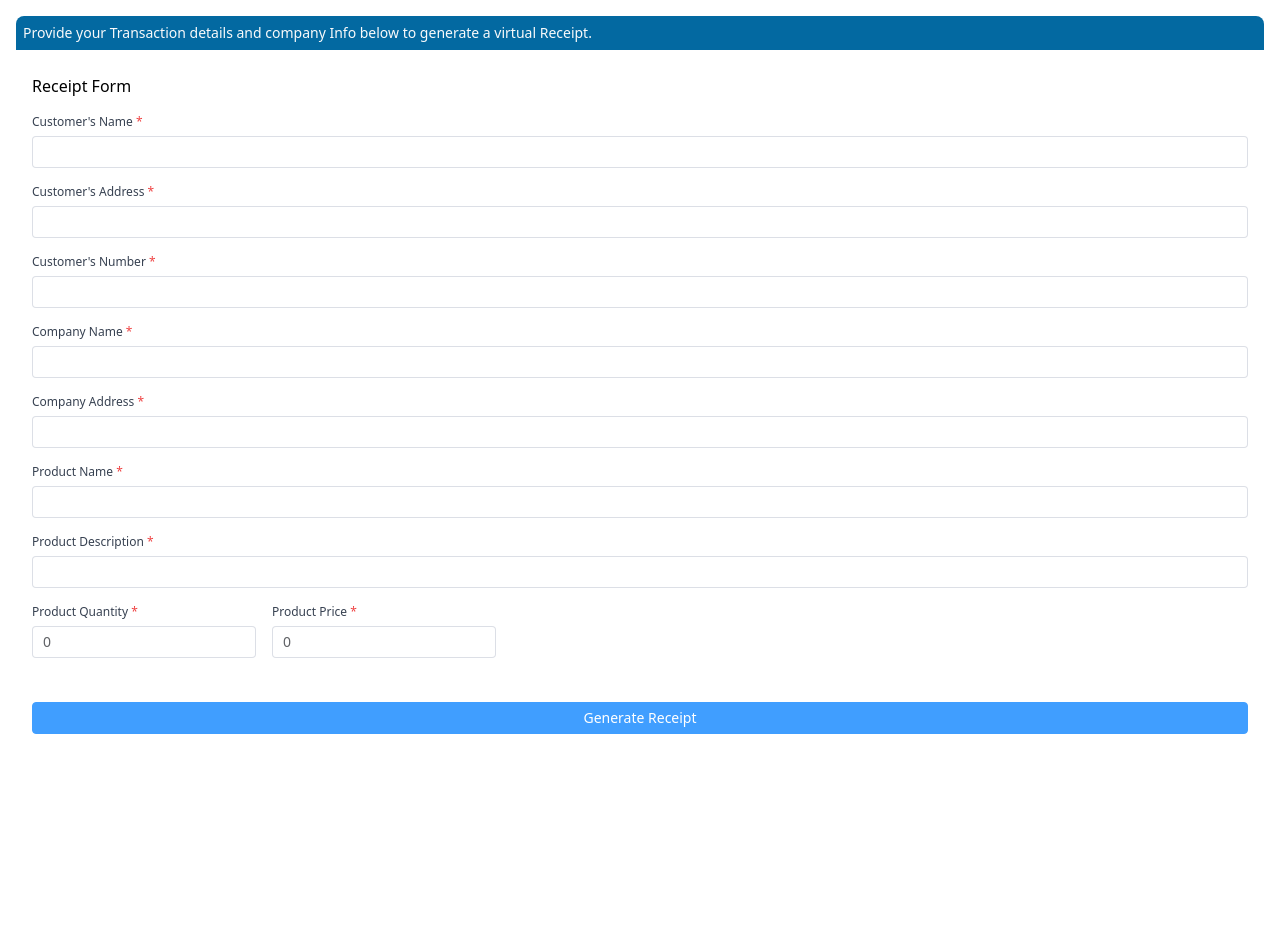
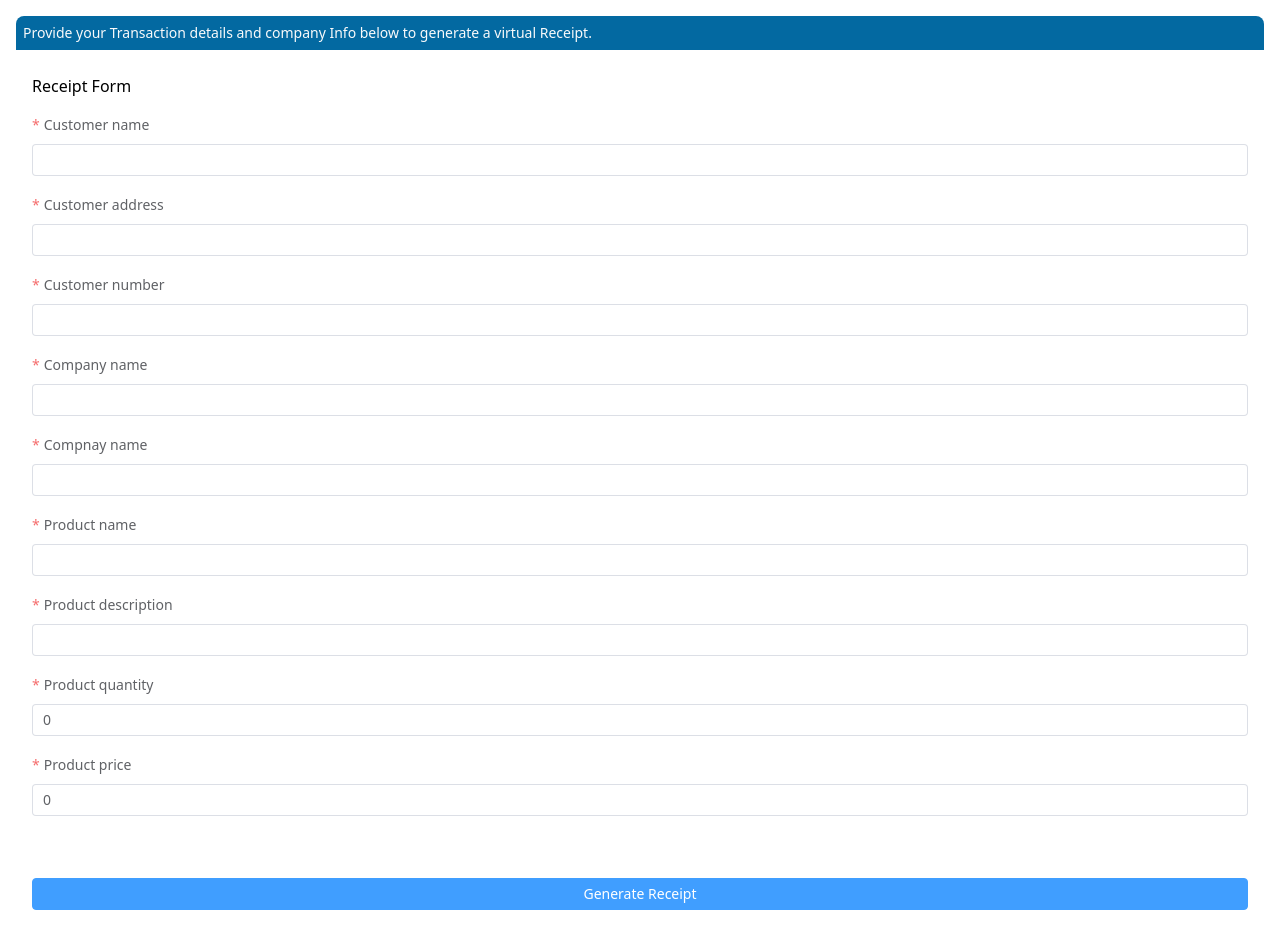
Before and after one commit to GozzAgu/receipt-app, a Nuxt app: page / in a window 1280 px wide. Shown: the part 80-1014 px from the top of the page. Before the commit the page ends 838 px from the top, so only its background shows below. Built offline with nearby package versions, Linux system fonts and the light colour scheme; no server answers; the database is empty.

Commit message:
feat: added types to the input

```diff
--- a/components/addReceipt.vue
+++ b/components/addReceipt.vue
@@ -7,96 +7,67 @@
     <div class=" px-[1em] py-[1.5em] rounded-b-lg grid grid-cols-1 gap-y-[1em]">
       <p class="text-base font-medium">Receipt Form</p>
 
-      <div>
-        <label class="block text-xs text-gray-700 mb-[0.5em]">
-          Customer's Name
-          <span class="text-red-500">*</span>
-        </label>
-        <el-input v-model="companyDetails.customerName" placeholder="" />
-      </div>
+      <el-form
+        ref="ruleFormRef"
+        :model="companyDetails"
+        status-icon
+        :rules="rules"
+        label-width="120px"
+        class="demo-ruleForm"
+        :label-position="labelPosition"
+      >
+        <el-form-item label="Customer name" prop="customerName">
+          <el-input v-model="companyDetails.customerName" placeholder="" />
+        </el-form-item>
+        <el-form-item label="Customer address" prop="customerAddress">
+          <el-input v-model="companyDetails.customerAddress" placeholder="" />
+        </el-form-item>
+        <el-form-item label="Customer number" prop="customerNumber">
+          <el-input v-model="companyDetails.customerNumber" placeholder="" />
+        </el-form-item>
+        <el-form-item label="Company name" prop="name">
+          <el-input v-model="companyDetails.name" placeholder="" />
+        </el-form-item>
+        <el-form-item label="Compnay name" prop="address">
+          <el-input v-model="companyDetails.address" placeholder="" />
+        </el-form-item>
+        <el-form-item label="Product name" prop="productName">
+          <el-input v-model="companyDetails.productName" placeholder="" />
+        </el-form-item>
+        <el-form-item label="Product description" prop="productDescription">
+          <el-input v-model="companyDetails.productDescription" placeholder="" />
+        </el-form-item>
+        <el-form-item label="Product quantity" prop="productQuantity">
+          <el-input v-model="companyDetails.productQuantity" placeholder="" />
+        </el-form-item>
+        <el-form-item label="Product price" prop="productPrice">
+          <el-input v-model="companyDetails.productPrice" placeholder="" />
+        </el-form-item>
+      </el-form>
 
-      <div>
-        <label class="block text-xs text-gray-700 mb-[0.5em]">
-          Customer's Address
-          <span class="text-red-500">*</span>
-        </label>
-        <el-input v-model="companyDetails.customerAddress" placeholder="" />
-      </div>
-
-      <div>
-        <label class="block text-xs text-gray-700 mb-[0.5em]">
-          Customer's Number
-          <span class="text-red-500">*</span>
-        </label>
-        <el-input v-model="companyDetails.customerNumber" placeholder="" />
-      </div>
-
-      <div>
-        <label class="block text-xs text-gray-700 mb-[0.5em]">
-          Company Name
-          <span class="text-red-500">*</span>
-        </label>
-        <el-input v-model="companyDetails.name" placeholder="" />
-      </div>
-
-      <div>
-        <label class="block text-xs text-gray-700 mb-[0.5em]">
-          Company Address
-          <span class="text-red-500">*</span>
-        </label>
-        <el-input v-model="companyDetails.address" placeholder="" />
-      </div>
-
-      <div>
-        <label class="block text-xs text-gray-700 mb-[0.5em]">
-          Product Name
-          <span class="text-red-500">*</span>
-        </label>
-        <el-input v-model="companyDetails.productName" placeholder="" />
-      </div>
-
-      <div>
-        <label class="block text-xs text-gray-700 mb-[0.5em]">
-          Product Description
-          <span class="text-red-500">*</span>
-        </label>
-        <el-input v-model="companyDetails.productDescription" placeholder="" />
-      </div>
-
-      <div class="flex gap-x-[1em]">
-        <div>
-          <label class="block text-xs text-gray-700 mb-[0.5em]">
-            Product Quantity
-            <span class="text-red-500">*</span>
-          </label>
-          <el-input v-model="companyDetails.productQuantity" placeholder="" />
-        </div>
-
-        <div>
-          <label class="block text-xs text-gray-700 mb-[0.5em]">
-            Product Price
-            <span class="text-red-500">*</span>
-          </label>
-          <el-input v-model="companyDetails.productPrice" placeholder="" />
-        </div>
-      </div>
-
-      <el-button class="mt-[2em]" type="primary" @click="addR"> Generate Receipt </el-button>
+      <el-button class="mt-[2em]" type="primary" @click="addR(ruleFormRef)"> Generate Receipt </el-button>
 
     </div>
   </div>
 </template>
 
-<script setup>
-import store from '../details.json'
-import { collection, getDocs, addDoc, doc } from "firebase/firestore";
-import { ElNotification } from 'element-plus'
+<script setup lang="ts">
+import { useStore } from "~/store"
+import { collection, getDocs, addDoc, doc } from "firebase/firestore"
+import { ref, reactive } from 'vue'
+import type { FormProps, FormInstance, FormRules } from 'element-plus'
+import type { RuleForm } from '../types'
 
+const store = useStore()
 const router = useRouter()
-const db = inject('firestore')
-const details = store
-const isValid = ref(true)
-const companyDetails = ref({
+// const db = inject('firestore')
+const nuxtApp = useNuxtApp()
+const labelPosition = ref<FormProps['labelPosition']>('top')
+
+const ruleFormRef = ref<FormInstance>()
+
+let companyDetails = reactive<RuleForm>({
+  id: '',
   customerName: '',
   customerAddress: '',
   customerNumber: '',
@@ -108,16 +79,38 @@ const companyDetails = ref({
   productPrice: 0
 })
 
-const openError = () => {
-  ElNotification({
-    title: 'Error',
-    message: 'Some fields are empty',
-    type: 'error',
-  })
-}
+const rules = reactive<FormRules<RuleForm>>({
+  customerName: [
+    { required: true, message: 'Please input Customer name', trigger: 'blur' },
+  ],
+  customerAddress: [
+    { required: true, message: 'Please input Customer address', trigger: 'blur' },
+  ],
+  customerNumber: [
+    { required: true, message: 'Please input Customer number', trigger: 'blur' },
+  ],
+  name: [
+    { required: true, message: 'Please input Company name', trigger: 'blur' },
+  ],
+  address: [
+    { required: true, message: 'Please input Company address', trigger: 'blur' },
+  ],
+  productName: [
+    { required: true, message: 'Please input Product name', trigger: 'blur' },
+  ],
+  productDescription: [
+    { required: true, message: 'Please input Product description', trigger: 'blur' },
+  ],
+  productQuantity: [
+    { required: true, message: 'Please input Product quantity', trigger: 'blur' },
+  ],
+  productPrice: [
+    { required: true, message: 'Please input Product price', trigger: 'blur' },
+  ],
+})
 
 const fetchR = async() => {
-  const querySnapshot = await getDocs(collection(db, "receipts"))
+  const querySnapshot = await getDocs(collection(nuxtApp.$firestore, "receipts"))
   querySnapshot.forEach((doc) => {
     console.log(doc.id, " => ", doc.data())
   });
@@ -127,53 +120,34 @@ onMounted(() => {
   fetchR()
 })
 
-const borderError = computed(() => {
-  if(isValid.value == false) {
-    return 'input-border'
-  }else {
-    return ''
-  }
-})
+const addR = async(formEl: FormInstance | undefined) => {
+  if (!formEl) return
+  await formEl.validate(async(valid, fields) => {
+    if (valid) {
+      try{
+        if(companyDetails.productQuantity > 1) {
 
-const validateForm = () => {
-  for (const [key, value] of Object.entries(companyDetails.value)) {
-    console.log(key, value)
-    if(key == 'id') {
-      continue;
+          const newPrice = companyDetails.productQuantity * companyDetails.productPrice
+          companyDetails.productPrice = newPrice
+        }
+        const docRef = await addDoc(collection(nuxtApp.$firestore, "receipts"), {
+          customer: companyDetails,
+        });
+        companyDetails.id = docRef.id
+
+        store.receipts.push(companyDetails as never)
+        router.push({path: '/receipt', params: {id: companyDetails.id} })
+        companyDetails = {} as RuleForm;
+      } catch(e) {
+        console.log(e)
+      }
+    } else {
+      console.log('error submit!', fields)
     }
-    if (value == '') {
-      isValid.value = false
-      openError()
-      return false;
-    }
-  }
-  isValid.value = true
-  return true;
-};
-
-const addR = async() => {
-  if (!validateForm()) {
-    // alert('Please fill in all fields');
-    return;
-  }
-  if(companyDetails.value.productQuantity > 1) {
-
-    const newPrice = companyDetails.value.productQuantity * companyDetails.value.productPrice
-    companyDetails.value.productPrice = newPrice
-  }
-  const docRef = await addDoc(collection(db, "receipts"), {
-    customer: companyDetails.value,
-  });
-  companyDetails.value.id = docRef.id
-
-  details.push({...companyDetails.value, id: docRef.id})
-  router.push('/receipt', { params: {id: companyDetails.value.id} })
-  companyDetails.value = ''
+  })
 }
 </script>
 
 <style scoped>
-.input-border {
-  border-color: red;
-}
+
 </style>
--- a/components/receipt.vue
+++ b/components/receipt.vue
@@ -74,19 +74,20 @@ import { collection, getDocs } from "firebase/firestore";
 
 const route = useRoute()
 const receipts = ref([])
+const nuxtApp = useNuxtApp()
 
 const r = computed(() => {
   return route.params.id
 })
 
+console.log(route.params.id)
+
 const rpt = computed(() => {
-  return receipts.value.find(re => re.id == r.value)
+  return receipts.value.find(re => re.id == r.value) || {}
 })
 
-const db = inject('firestore')
-
 const fetchR = async() => {
-  const querySnapshot = await getDocs(collection(db, "receipts"))
+  const querySnapshot = await getDocs(collection(nuxtApp.$firestore, "receipts"))
   querySnapshot.forEach((doc) => {
     console.log(doc.id, " => ", doc.data())
     receipts.value.push({...doc.data(), id: doc.id})
--- a/package.json
+++ b/package.json
@@ -10,6 +10,7 @@
     "postinstall": "nuxt prepare"
   },
   "dependencies": {
+    "@element-plus/icons-vue": "^2.3.1",
     "@element-plus/nuxt": "^1.0.7",
     "@pinia/nuxt": "^0.5.1",
     "axios": "^1.6.7",
--- a/pages/index.vue
+++ b/pages/index.vue
@@ -1,6 +1,6 @@
 <template>
   <div>
-    <Navbar />
+    <Navbar class="z-10" />
     <AddReceipt />
     <!-- <News /> -->
   </div>
--- a/plugins/firebase.client.ts
+++ b/plugins/firebase.client.ts
@@ -19,6 +19,11 @@ export default defineNuxtPlugin(nuxtApp => {
   console.log(app)
   const firestore = getFirestore(app)
 
-  nuxtApp.vueApp.provide('firestore', firestore)
-  nuxtApp.provide('firestore', firestore)
+  // nuxtApp.vueApp.provide('firestore', firestore)
+  // nuxtApp.provide('firestore', firestore)
+  return {
+    provide: {
+      firestore
+    }
+  }
 })
--- a/store.ts
+++ b/store.ts
@@ -1,8 +1,9 @@
 import { defineStore } from 'pinia'
+import type { RuleForm } from './types'
 
 export const useStore = defineStore('receipts', {
   state: () => ({
-    receipts: []
+    receipts: [] as RuleForm[]
   }),
 
 
--- /dev/null
+++ b/types.ts
@@ -0,0 +1,12 @@
+export interface RuleForm {
+  id: string,
+  customerName: string
+  customerAddress: string
+  customerNumber: string
+  name: string
+  address: string
+  productName: string
+  productDescription: string
+  productQuantity: number
+  productPrice: number
+}
```
